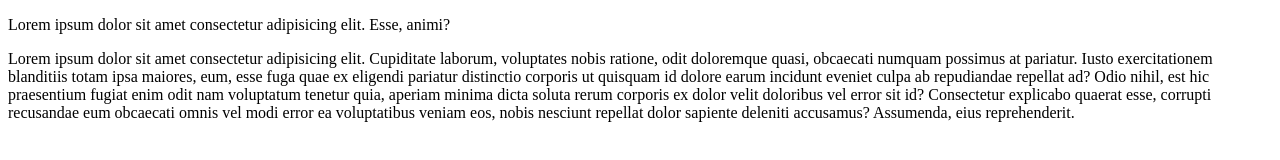
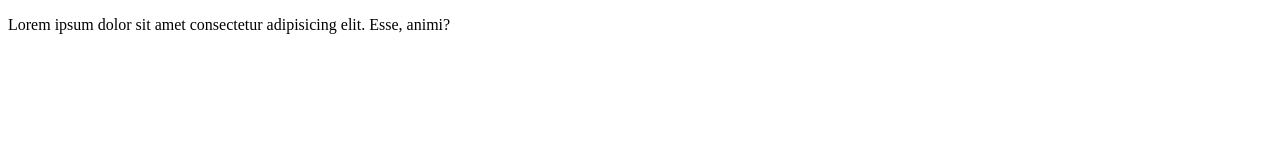
Before and after one commit to lewopxd/test01, a plain HTML site: page index.html in a window 1280 px wide. Drawn offline with Linux system fonts and the light colour scheme.

Commit message:
nuevo cambio

```diff
--- a/index.html
+++ b/index.html
@@ -8,12 +8,13 @@
 
 
     <div class="container">
+
+
         <p>Lorem ipsum dolor sit amet consectetur adipisicing elit. Esse, animi?</p>
 
     </div>
 
 
-  <p>Lorem ipsum dolor sit amet consectetur adipisicing elit. Cupiditate laborum, voluptates nobis ratione, odit doloremque quasi, obcaecati numquam possimus at pariatur. Iusto exercitationem blanditiis totam ipsa maiores, eum, esse fuga quae ex eligendi pariatur distinctio corporis ut quisquam id dolore earum incidunt eveniet culpa ab repudiandae repellat ad? Odio nihil, est hic praesentium fugiat enim odit nam voluptatum tenetur quia, aperiam minima dicta soluta rerum corporis ex dolor velit doloribus vel error sit id? Consectetur explicabo quaerat esse, corrupti recusandae eum obcaecati omnis vel modi error ea voluptatibus veniam eos, nobis nesciunt repellat dolor sapiente deleniti accusamus? Assumenda, eius reprehenderit.</p>
 
 
 </head>
```
